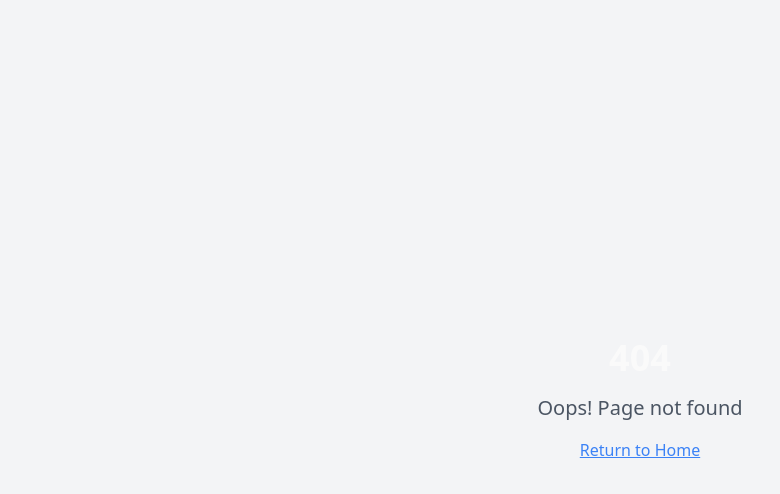
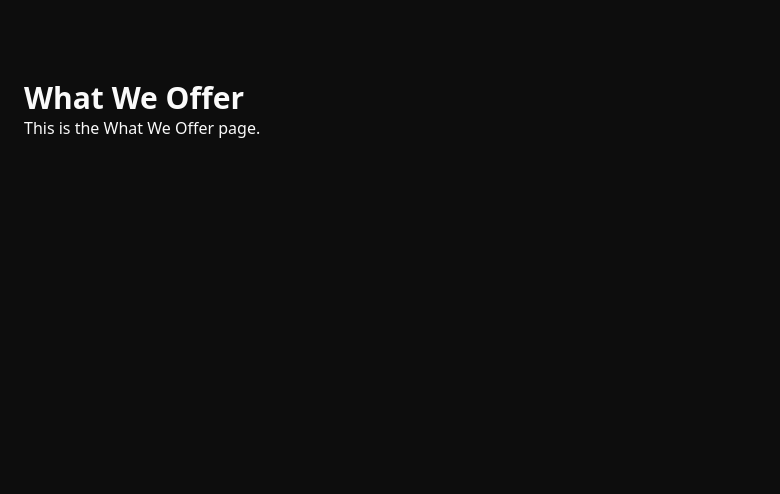
Before and after one commit to Avni2000/PortfolioParty, a React (Vite) app in the folder frontend/: page /what-we-offer in a window 1280 px wide. Before the commit this address had no page. Shown: the top 494 px of the page, without its empty margins (0-780 px from the left). Built offline with nearby package versions, Linux system fonts and the light colour scheme.

Commit message:
adding the what-we-offer page

```diff
--- a/frontend/src/App.tsx
+++ b/frontend/src/App.tsx
@@ -8,6 +8,7 @@ import NotFound from "./pages/NotFound";
 import SignUp from "./components/SignUp";
 import Login from "./components/Login";
 import Dashboard from "./pages/Dashboard";
+import WhatWeOffer from "./pages/WhatWeOffer";
 
 const queryClient = new QueryClient();
 
@@ -24,6 +25,8 @@ const App = () => (
           <Route path='/signup' element={<SignUp />} />
           <Route path = '/login' element={<Login />} />
           <Route path='/dashboard' element={<Dashboard />} />
+          <Route path='/what-we-offer' element={<WhatWeOffer />} />
+
 
         </Routes>
       </BrowserRouter>
--- a/frontend/src/components/Navigation.tsx
+++ b/frontend/src/components/Navigation.tsx
@@ -13,7 +13,9 @@ const Navigation = () => {
 
         {/* Navigation Links */}
         <div className="hidden md:flex items-center space-x-8">
-          <Button variant="nav">What We Offer</Button>
+          <Button variant="nav" onClick={() => navigate('/what-we-offer')}>
+            What We Offer
+          </Button>
           <Button variant="nav">Strategies</Button>
           <Button variant="nav">Gold</Button>
           <Button variant="nav">Legend</Button>
--- /dev/null
+++ b/frontend/src/pages/WhatWeOffer.tsx
@@ -0,0 +1,11 @@
+// pages/WhatWeOffer.tsx
+const WhatWeOffer = () => {
+  return (
+    <div className="pt-20 px-6">
+      <h1 className="text-3xl font-bold">What We Offer</h1>
+      <p>This is the What We Offer page.</p>
+    </div>
+  );
+};
+
+export default WhatWeOffer;
```
Also changed, not shown: 1 other file (tests, documents, lock files or other folders).
